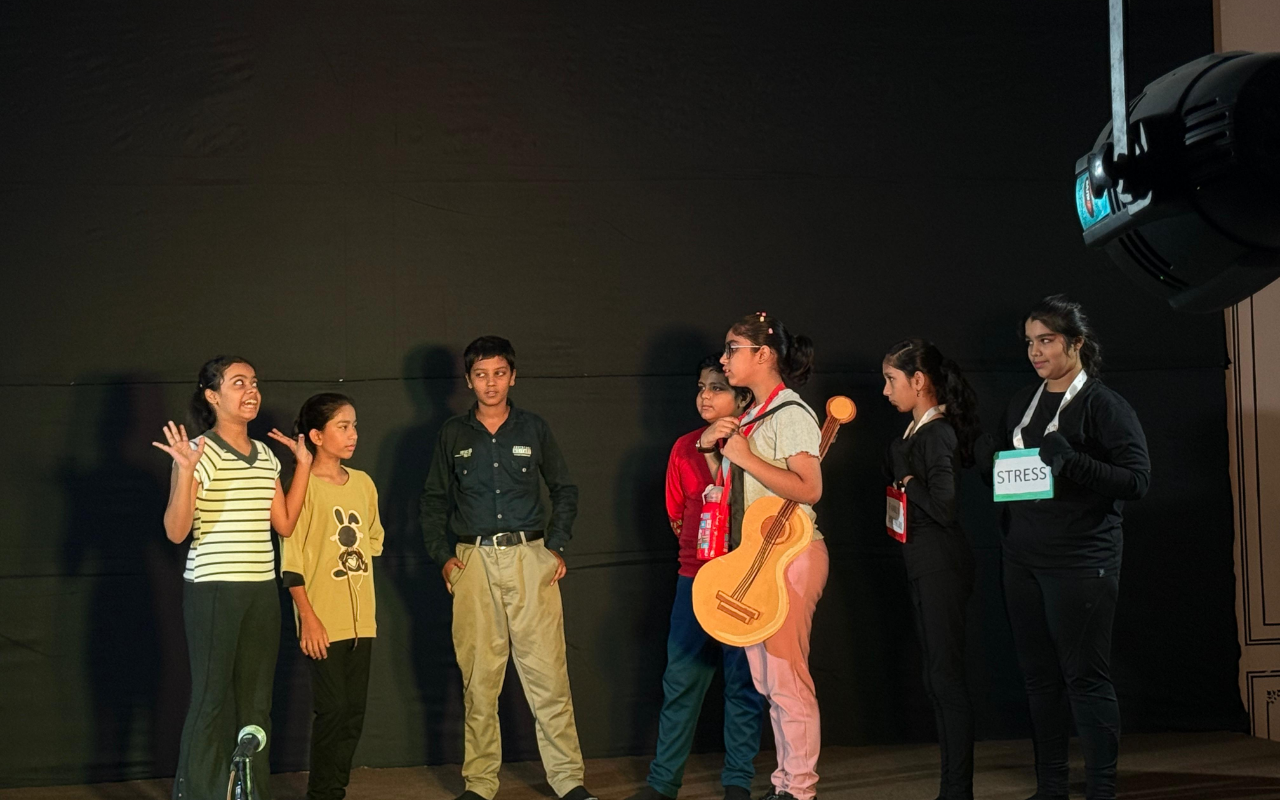
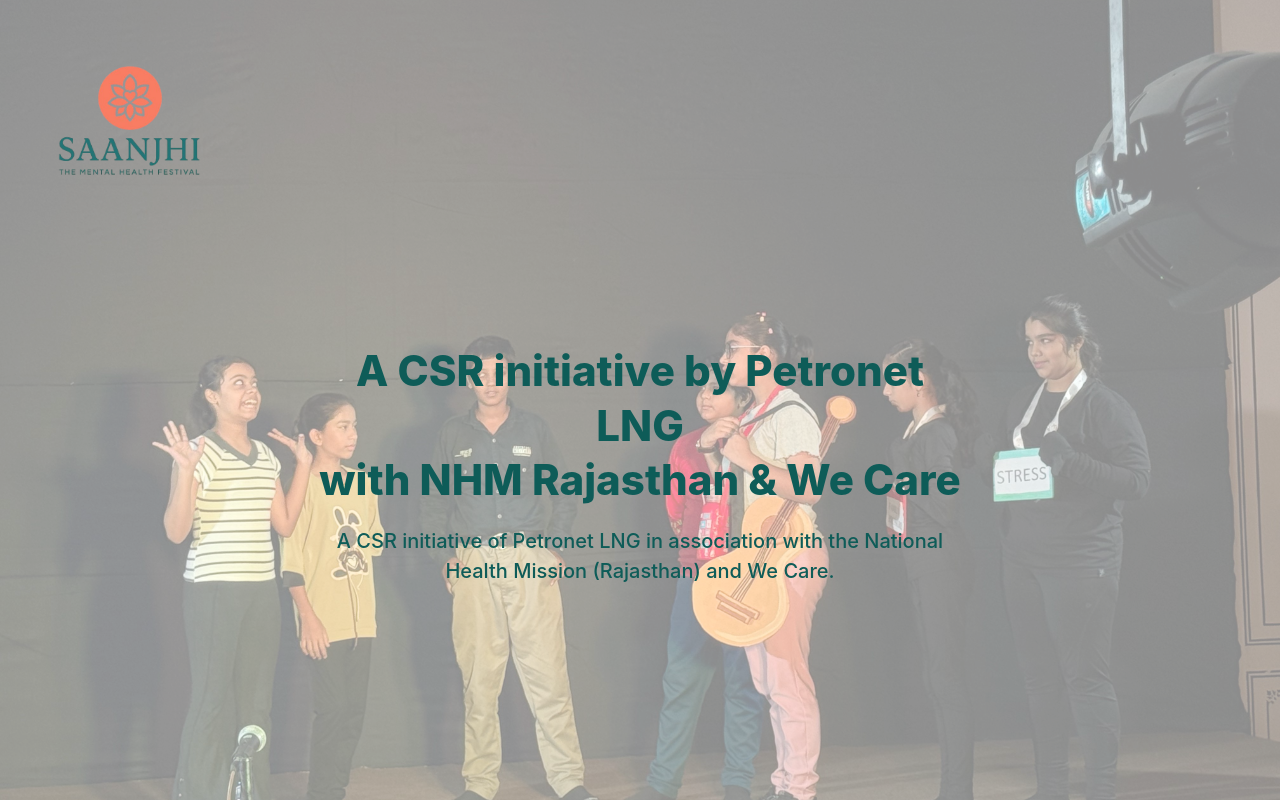
Before and after one commit to Manish-sikar/my-app, a React (Create React App) app: page / in a window 1280 px wide. Shown: the top 802 px of the page. Built offline with nearby package versions, Linux system fonts and the light colour scheme.

Commit message:
Update Herosection.jsx

```diff
--- a/src/Herosection/Herosection.jsx
+++ b/src/Herosection/Herosection.jsx
@@ -14,46 +14,38 @@
     paddingLeft: "5%",
     paddingRight: "5%",
     boxSizing: "border-box",
+    backgroundColor: "rgba(255,255,255,0.55)",
+    backgroundBlendMode: "lighten",
+    position: "relative",
   },
 
   heroContent: {
     textAlign: "center",
-    color: "dark",
-    maxWidth: "550px",
+    color: "#0E5C58",
+    maxWidth: "650px",
   },
 
   title: {
-    fontSize: "48px",
+    fontSize: "42px",
     fontWeight: "800",
-    letterSpacing: "2px",
     margin: 0,
+    lineHeight: 1.3,
   },
 
   subtitle: {
     fontSize: "20px",
-    marginTop: "20px",
-    lineHeight: 1.4,
+    marginTop: "18px",
+    lineHeight: 1.5,
+    fontWeight: "500",
   },
 
-  buttonsWrapper: {
-    marginTop: "35px",
-    display: "flex",
-    justifyContent: "center", // Center button
-  },
-
-  button: {
-    padding: "12px 28px",
-    fontSize: "18px",
-    fontWeight: "600",
-    borderRadius: "8px",
-    border: "none",
-    cursor: "pointer",
-    transition: "0.3s",
-  },
-
-  btnPrimary: {
-    background: "#F97D63", // Orange
-    color: "white",
+  // ⭐ Left Corner Logo
+  logo: {
+    position: "absolute",
+    left: "40px",
+    top: "40px",
+    width: "180px",
+    height: "auto",
   },
 };
 
@@ -63,40 +55,47 @@
   const responsiveStyles = {
     heroContainer: {
       ...styles.heroContainer,
-      paddingTop: isMobile ? "110px" : "140px",
+      paddingTop: isMobile ? "110px" : "150px",
     },
 
     title: {
       ...styles.title,
-      fontSize: isMobile ? "36px" : "48px",
+      fontSize: isMobile ? "30px" : "42px",
     },
 
     subtitle: {
       ...styles.subtitle,
-      fontSize: isMobile ? "18px" : "20px",
+      fontSize: isMobile ? "16px" : "20px",
     },
-  };
 
-  // Hover state for the button
-  const handleHover = (e) => {
-    e.target.style.background = "#0E5C58"; // Blue on hover
-  };
-
-  const handleOut = (e) => {
-    e.target.style.background = "#FF8C42"; // back to Orange
+    logo: {
+      ...styles.logo,
+      left: isMobile ? "15px" : "40px",
+      top: isMobile ? "15px" : "40px",
+      width: isMobile ? "120px" : "180px",
+    },
   };
 
   return (
     <div style={responsiveStyles.heroContainer}>
+
+      {/* ⭐ Left Corner Logo */}
+      <img
+        src="/assets/Saanjhi (2).png"
+        alt="Saanjhi Logo"
+        style={responsiveStyles.logo}
+      />
+
       <div style={styles.heroContent}>
-        <h1 style={responsiveStyles.title}> </h1>
+        <h1 style={responsiveStyles.title}>
+          A CSR initiative by Petronet LNG <br />
+          with NHM Rajasthan & We Care
+        </h1>
 
         <p style={responsiveStyles.subtitle}>
-
+          A CSR initiative of Petronet LNG in association with the National
+          Health Mission (Rajasthan) and We Care.
         </p>
-
-        {/* CENTERED REGISTER BUTTON */}
-
       </div>
     </div>
   );
```
